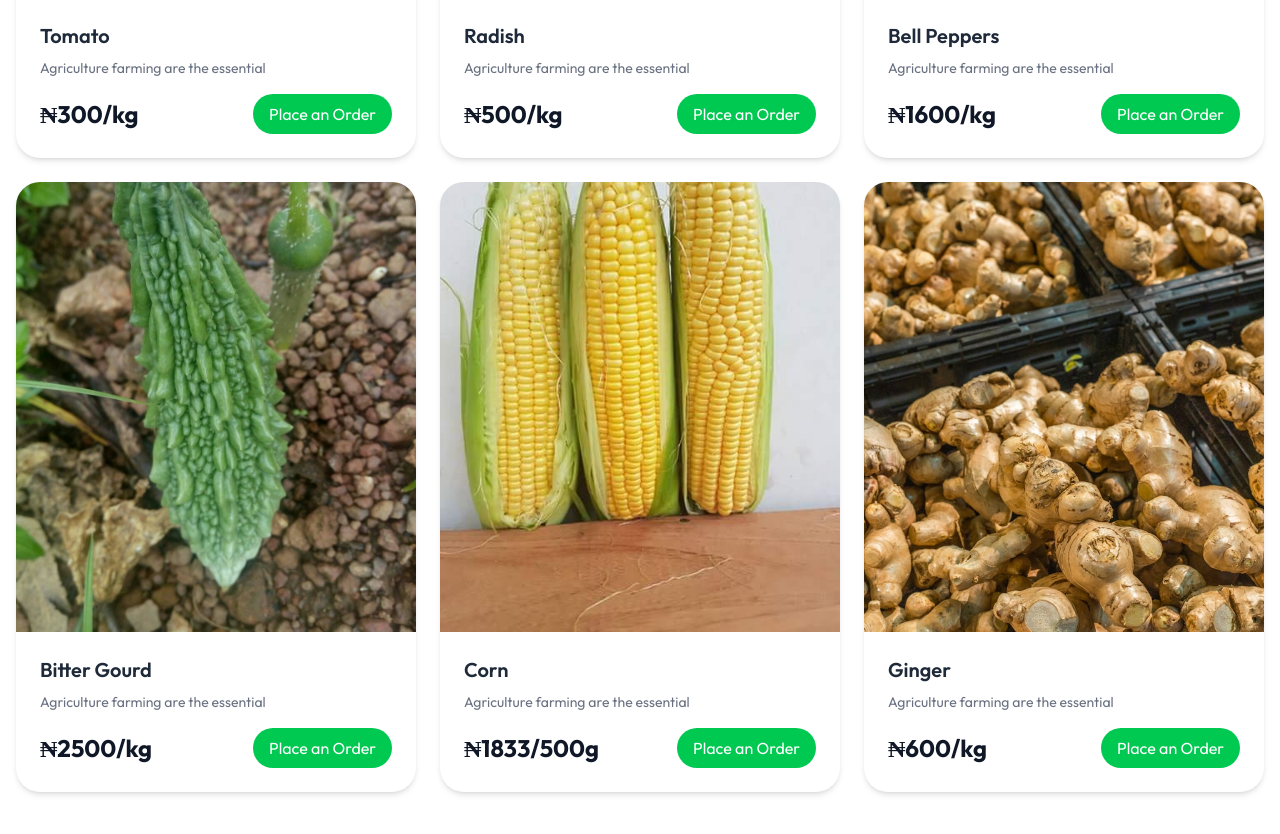
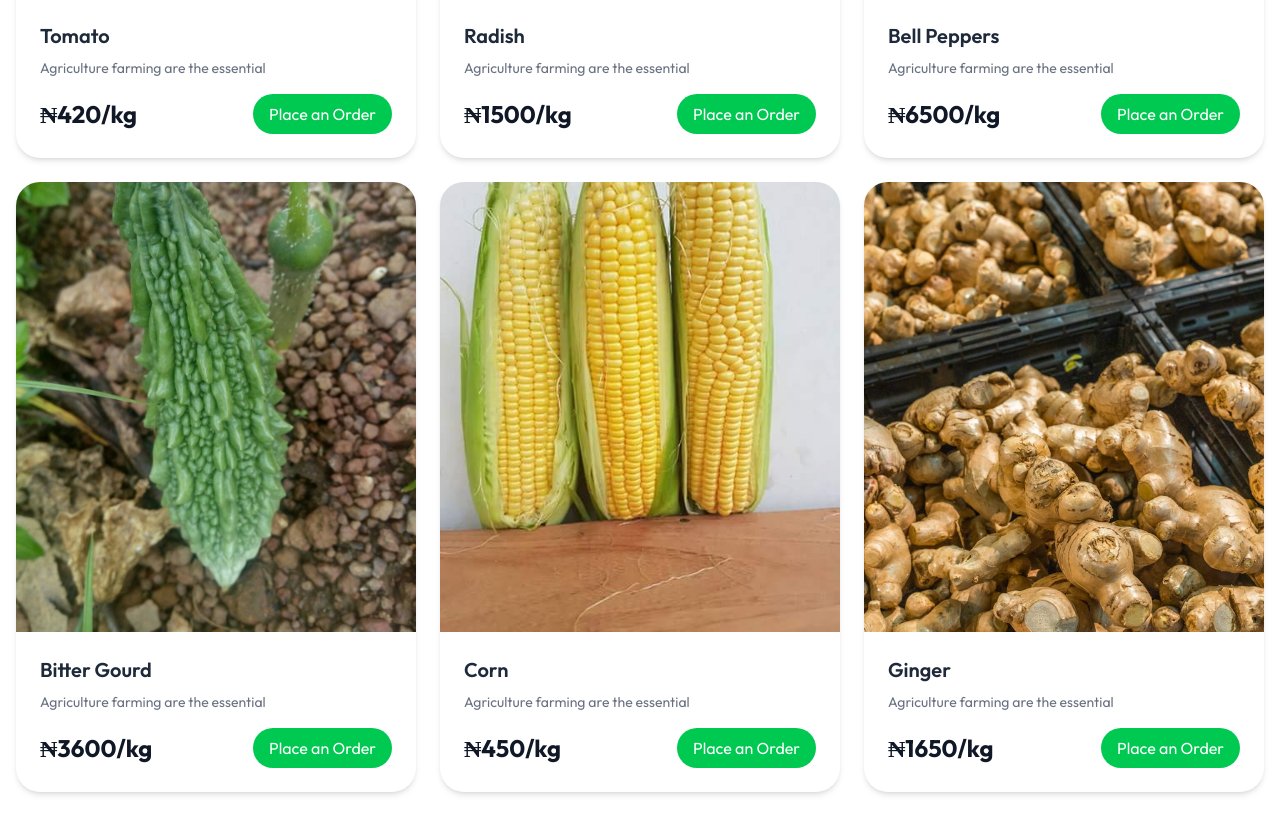
Before and after one commit to Hitherto10/Achigreens, a React (Vite) app: page / in a window 1280 px wide. Shown: the part 6800-7634 px from the top of the page. Built offline with nearby package versions, Linux system fonts and the light colour scheme.

Commit message:
Update prices for various products in siteContent.js

```diff
--- a/src/data/siteContent.js
+++ b/src/data/siteContent.js
@@ -23,7 +23,7 @@ export const products = [
     id: 1,
     name: 'Tomato',
     description: 'Agriculture farming are the essential',
-    price: '300/kg',
+    price: '420/kg',
     image: Images.tomato,
     category: 'Fresh',
   },
@@ -31,7 +31,7 @@ export const products = [
     id: 2,
     name: 'Radish',
     description: 'Agriculture farming are the essential',
-    price: '500/kg',
+    price: '1500/kg',
     image: Images.radish,
     category: 'Fresh',
   },
@@ -39,7 +39,7 @@ export const products = [
     id: 3,
     name: 'Bell Peppers',
     description: 'Agriculture farming are the essential',
-    price: '1600/kg',
+    price: '6500/kg',
     image: Images.bell_peppers,
     category: 'Vegetables',
     featured: true,
@@ -48,7 +48,7 @@ export const products = [
     id: 4,
     name: 'Bitter Gourd',
     description: 'Agriculture farming are the essential',
-    price: '2500/kg',
+    price: '3600/kg',
     image: Images.bitter_gourd,
     category: 'Organic',
   },
@@ -56,7 +56,7 @@ export const products = [
     id: 5,
     name: 'Corn',
     description: 'Agriculture farming are the essential',
-    price: '1833/500g',
+    price: '450/kg',
     image: Images.corn,
     category: 'Vegetables',
   },
@@ -64,7 +64,7 @@ export const products = [
     id: 6,
     name: 'Ginger',
     description: 'Agriculture farming are the essential',
-    price: '600/kg',
+    price: '1650/kg',
     image: Images.ginger_product_picture,
     category: 'Vegetables',
   },
```
